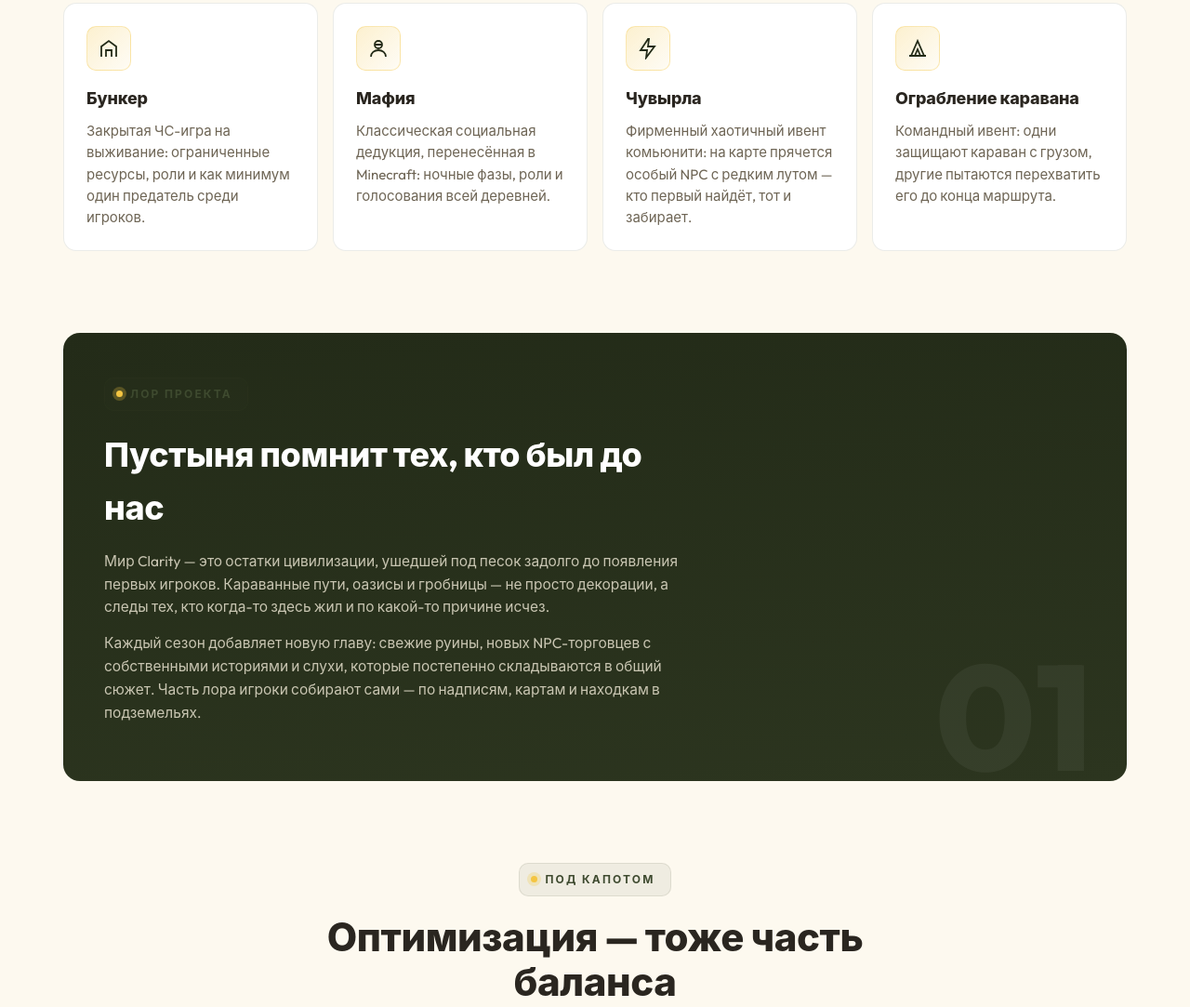
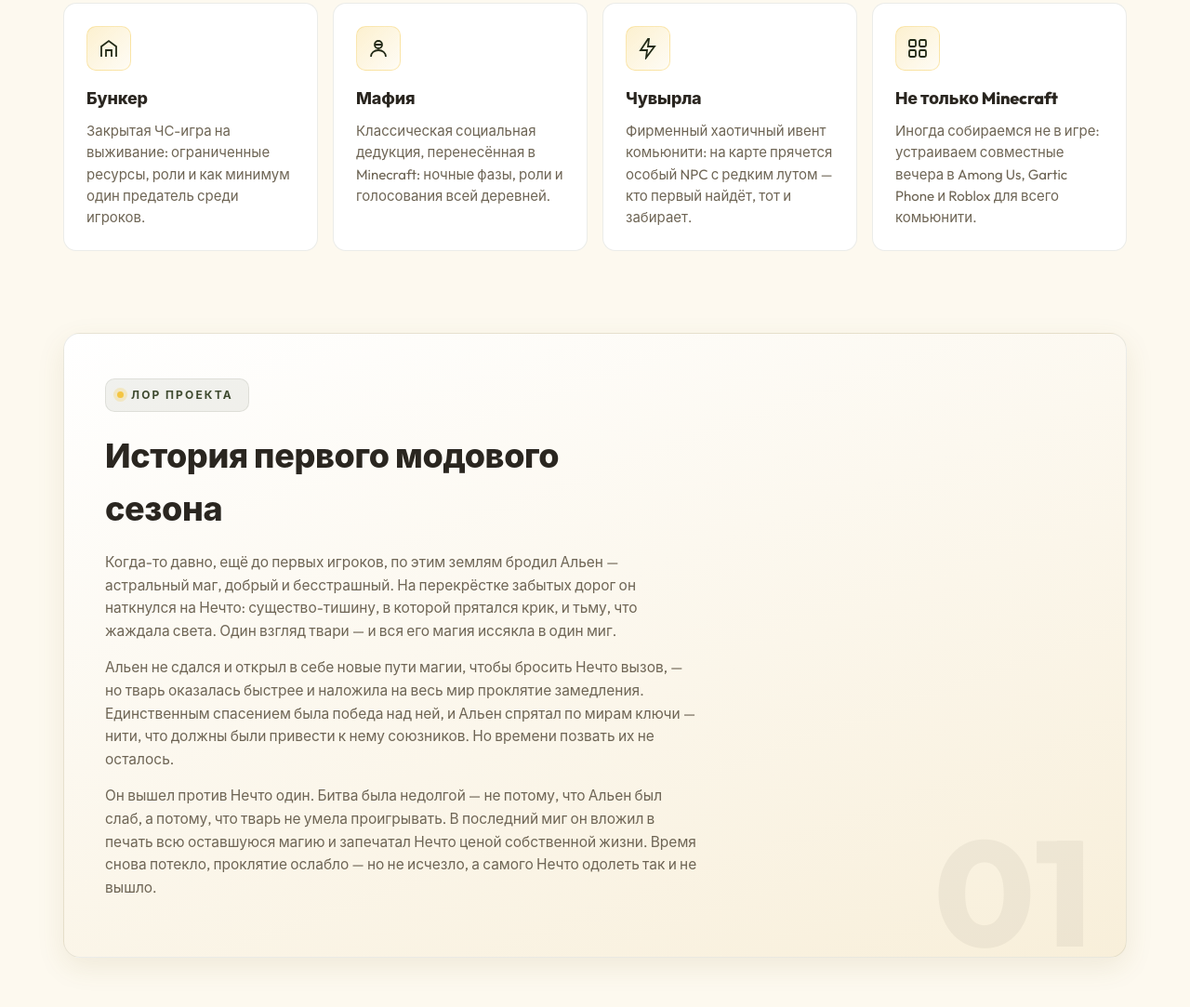
Before and after one commit to Dtermi/clarity, a website: page about.html in a window 1280 px wide. Shown: the part 1277-2360 px from the top of the page at 93% size. Drawn offline with Linux system fonts and the light colour scheme.

Commit message:
Add files via upload

```diff
--- a/about.html
+++ b/about.html
@@ -21,16 +21,18 @@
 
   .lore-panel{
     border-radius:var(--r-lg); padding:48px 44px;
-    background:linear-gradient(175deg, var(--olive-deep), #2c351f);
-    color:#F6EFDD; position:relative; overflow:hidden;
+    background:linear-gradient(160deg, #ffffff, var(--bg-sand-2));
+    border:1px solid var(--line);
+    box-shadow:var(--shadow-md);
+    color:var(--ink); position:relative; overflow:hidden;
   }
   .lore-panel .eyebrow{ display:inline-flex; margin-bottom:18px; }
-  .lore-panel h2{ color:#fff; font-size:clamp(26px,3.2vw,36px); margin-bottom:16px; max-width:620px; }
-  .lore-panel p{ color:rgba(246,239,221,.78); font-size:15.5px; max-width:640px; margin-bottom:14px; }
+  .lore-panel h2{ color:var(--ink); font-size:clamp(26px,3.2vw,36px); margin-bottom:16px; max-width:620px; }
+  .lore-panel p{ color:var(--ink-soft); font-size:15.5px; max-width:640px; margin-bottom:14px; }
   .lore-panel p:last-child{ margin-bottom:0; }
-  .lore-mark{ position:absolute; right:36px; bottom:-10px; font-size:160px; font-weight:800; color:rgba(255,255,255,.05); line-height:1; user-select:none; }
+  .lore-mark{ position:absolute; right:36px; bottom:-10px; font-size:160px; font-weight:800; color:rgba(62,74,47,.06); line-height:1; user-select:none; }
 
-  .tech-chips{ display:flex; flex-wrap:wrap; gap:10px; }
+  .tech-chips{ display:flex; flex-wrap:wrap; gap:10px; justify-content:center; }
   .tech-chips .pill-tag{ background:#fff; border:1px solid var(--line); padding:10px 16px; font-size:13.5px; }
 
   @media(max-width:640px){ .lore-panel{ padding:34px 24px; } }
@@ -98,7 +100,7 @@
       <ul>
         <li>Новые мобы, ресурсы и постройки</li>
         <li>Технологические и магические моды</li>
-        <li>Что приживётся — останется и после вайпа</li>
+        <li>Отдельный баланс и экономика под новый контент</li>
       </ul>
     </div>
   </div>
@@ -126,17 +128,18 @@
       <p>Фирменный хаотичный ивент комьюнити: на карте прячется особый NPC с редким лутом — кто первый найдёт, тот и забирает.</p>
     </div>
     <div class="card reveal reveal-delay-3">
-      <div class="icon-tile"><svg viewBox="0 0 24 24" fill="none" stroke="currentColor" stroke-width="1.8"><path d="M3 20h18M5 20 12 4l7 16M9 20l3-7 3 7"/></svg></div>
-      <h3>Ограбление каравана</h3>
-      <p>Командный ивент: одни защищают караван с грузом, другие пытаются перехватить его до конца маршрута.</p>
+      <div class="icon-tile"><svg viewBox="0 0 24 24" fill="none" stroke="currentColor" stroke-width="1.8"><rect x="3" y="3" width="7" height="7" rx="1.5"/><rect x="14" y="3" width="7" height="7" rx="1.5"/><rect x="3" y="14" width="7" height="7" rx="1.5"/><rect x="14" y="14" width="7" height="7" rx="1.5"/></svg></div>
+      <h3>Не только Minecraft</h3>
+      <p>Иногда собираемся не в игре: устраиваем совместные вечера в Among Us, Gartic Phone и Roblox для всего комьюнити.</p>
     </div>
   </div>
 
   <div class="lore-panel reveal" style="margin-top:88px;">
     <div class="eyebrow"><span class="dot"></span>Лор проекта</div>
-    <h2>Пустыня помнит тех, кто был до нас</h2>
-    <p>Мир Clarity — это остатки цивилизации, ушедшей под песок задолго до появления первых игроков. Караванные пути, оазисы и гробницы — не просто декорации, а следы тех, кто когда-то здесь жил и по какой-то причине исчез.</p>
-    <p>Каждый сезон добавляет новую главу: свежие руины, новых NPC-торговцев с собственными историями и слухи, которые постепенно складываются в общий сюжет. Часть лора игроки собирают сами — по надписям, картам и находкам в подземельях.</p>
+    <h2>История первого модового сезона</h2>
+    <p>Когда-то давно, ещё до первых игроков, по этим землям бродил Альен — астральный маг, добрый и бесстрашный. На перекрёстке забытых дорог он наткнулся на Нечто: существо-тишину, в которой прятался крик, и тьму, что жаждала света. Один взгляд твари — и вся его магия иссякла в один миг.</p>
+    <p>Альен не сдался и открыл в себе новые пути магии, чтобы бросить Нечто вызов, — но тварь оказалась быстрее и наложила на весь мир проклятие замедления. Единственным спасением была победа над ней, и Альен спрятал по мирам ключи — нити, что должны были привести к нему союзников. Но времени позвать их не осталось.</p>
+    <p>Он вышел против Нечто один. Битва была недолгой — не потому, что Альен был слаб, а потому, что тварь не умела проигрывать. В последний миг он вложил в печать всю оставшуюся магию и запечатал Нечто ценой собственной жизни. Время снова потекло, проклятие ослабло — но не исчезло, а самого Нечто одолеть так и не вышло.</p>
     <div class="lore-mark">01</div>
   </div>
 
```
